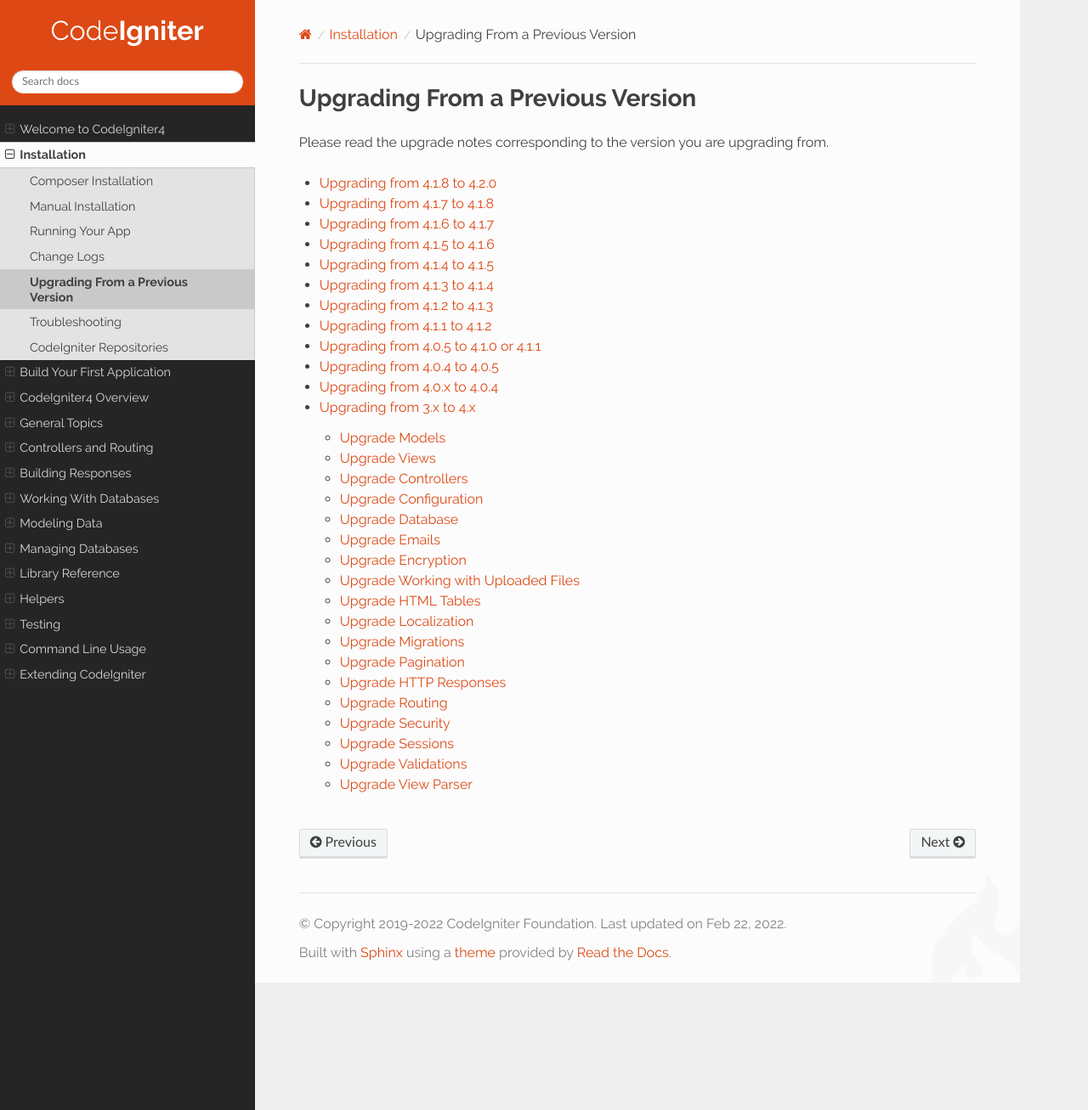
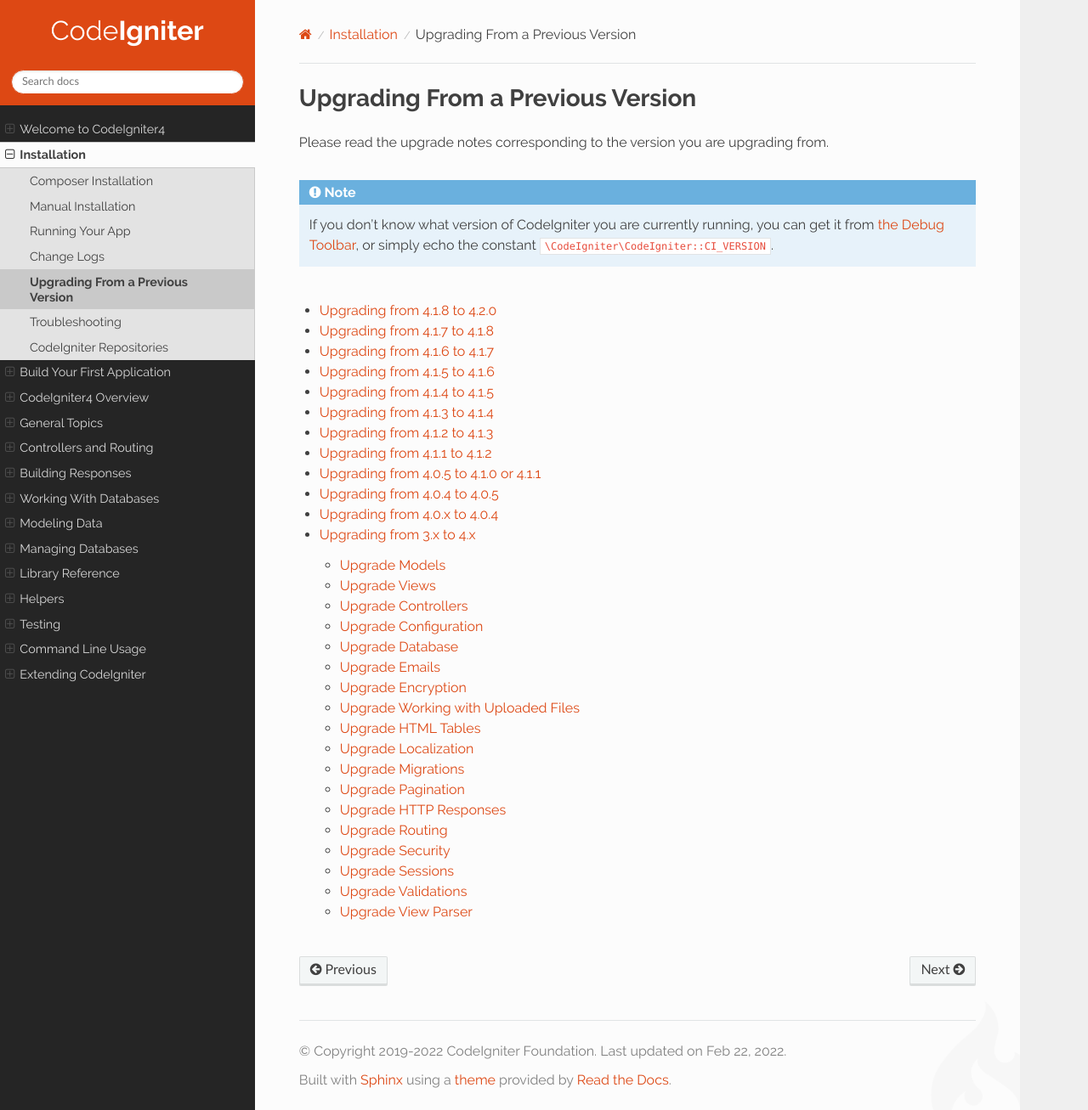
Before and after one commit to NEKOGET/ci4_user_guide_src, a Sphinx documentation site: the page built from source/installation/upgrading.rst, in a window 1280 px wide and 1307 px high. Shown: the whole window at 85% size. Built offline with Sphinx 7.4.7 and the Read the Docs theme 2.0.0, drawn with Linux system fonts in a browser that asks for light colours.

Commit message:
docs: add note about how to check CI version

```diff
--- a/source/installation/upgrading.rst
+++ b/source/installation/upgrading.rst
@@ -4,6 +4,10 @@ Upgrading From a Previous Version
 
 Please read the upgrade notes corresponding to the version you are
 upgrading from.
+
+.. note:: If you don't know what version of CodeIgniter you are currently running,
+    you can get it from :ref:`the Debug Toolbar <the-debug-toolbar>`,
+    or simply echo the constant ``\CodeIgniter\CodeIgniter::CI_VERSION``.
 
 .. toctree::
     :titlesonly:
```
